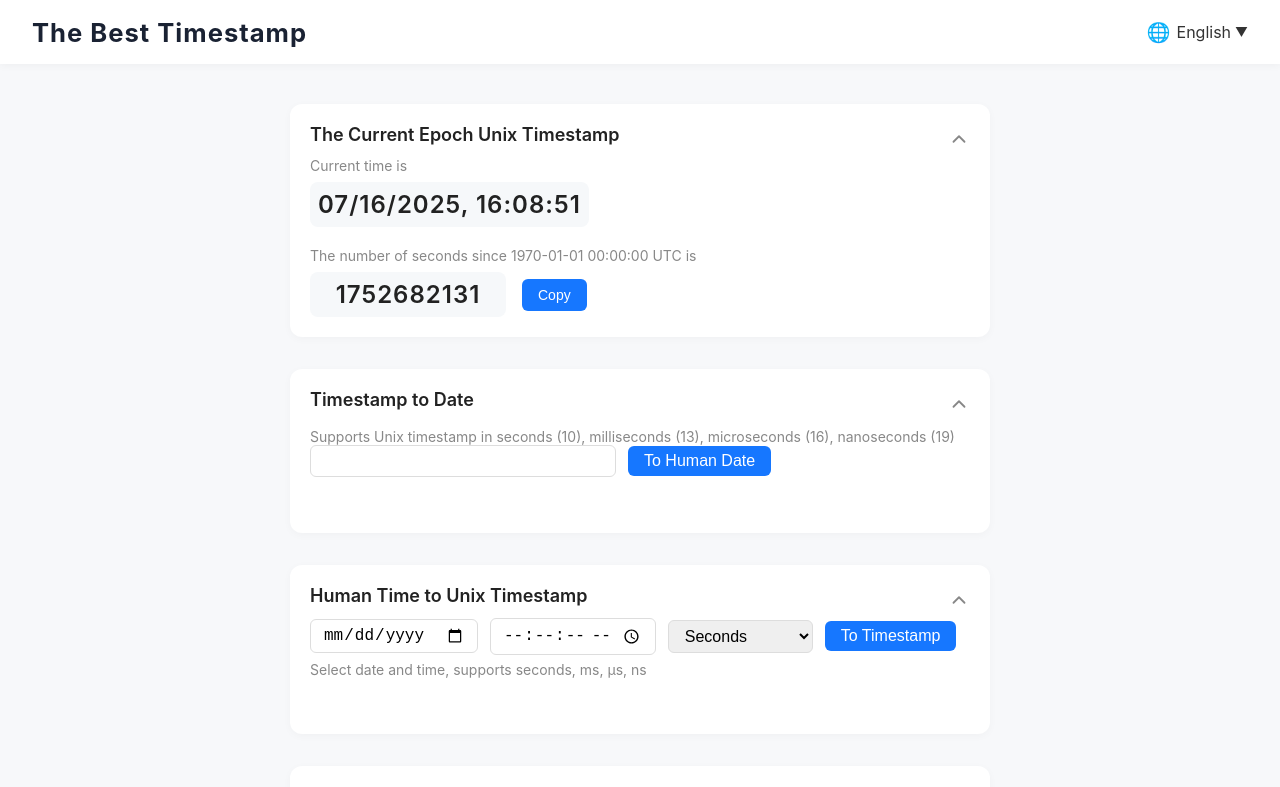
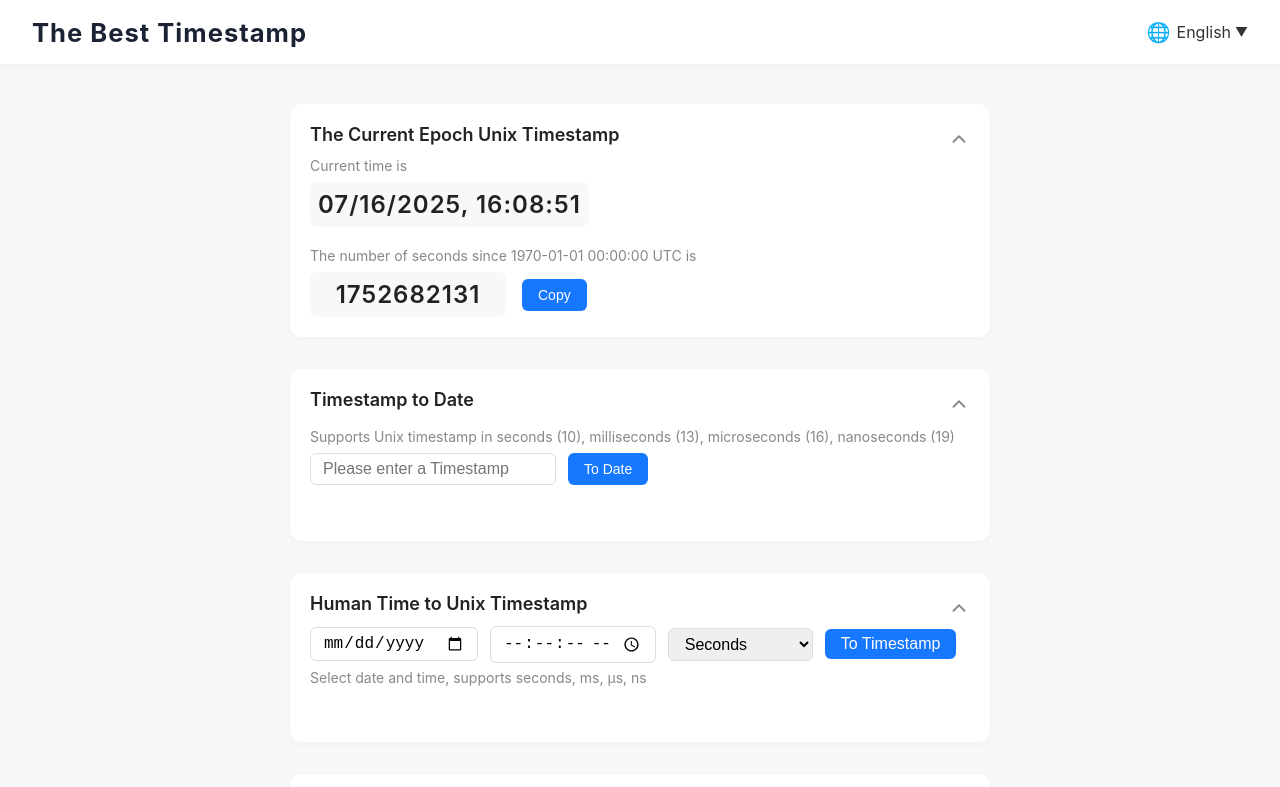
Before and after one commit to xuekeven/best-timestamp, a React (Create React App) app: page / in a window 1280 px wide. Shown: the top 787 px of the page. Built offline with nearby package versions, Linux system fonts and the light colour scheme.

Commit message:
feat:优化时间戳转日期

```diff
--- a/src/App.tsx
+++ b/src/App.tsx
@@ -182,10 +182,10 @@ function App() {
     }
     if (!isNaN(date.getTime())) {
       setGmtTime(date.toLocaleString(lang === 'zh' ? 'zh-CN' : 'en-US', {
-        timeZone: 'UTC', hour12: false, weekday: 'long', year: 'numeric', month: 'long', day: 'numeric', hour: 'numeric', minute: '2-digit', second: '2-digit',
+        timeZone: 'UTC', hour12: true, weekday: 'long', year: 'numeric', month: 'long', day: 'numeric', hour: 'numeric', minute: '2-digit', second: '2-digit',
       }));
       const localStr = date.toLocaleString(lang === 'zh' ? 'zh-CN' : 'en-US', {
-        hour12: false, weekday: 'long', year: 'numeric', month: 'long', day: 'numeric', hour: 'numeric', minute: '2-digit', second: '2-digit',
+        hour12: true, weekday: 'long', year: 'numeric', month: 'long', day: 'numeric', hour: 'numeric', minute: '2-digit', second: '2-digit',
       });
       const offset = -date.getTimezoneOffset();
       const sign = offset >= 0 ? '+' : '-';
@@ -259,10 +259,10 @@ function App() {
         <Section title={lang === 'zh' ? '当前 Unix 时间戳（Unix timestamp）' : 'The Current Epoch Unix Timestamp'} open={openSections.ts} onToggle={() => handleToggleSection('ts')} showToggle onMouseEnter={() => setCopyIdx('ts')} onMouseLeave={() => setCopyIdx(null)}>
           <TimestampDisplay timestamp={timestamp} copied={copied} onCopy={handleCopy} lang={lang} open={openSections.ts} />
         </Section>
-        <Section title={lang === 'zh' ? '时间戳转时间' : 'Timestamp to Date'} open={openSections.toHuman} onToggle={() => handleToggleSection('toHuman')} showToggle onMouseEnter={() => setCopyIdx('toHuman')} onMouseLeave={() => setCopyIdx(null)}>
+        <Section title={lang === 'zh' ? '时间戳转日期' : 'Timestamp to Date'} open={openSections.toHuman} onToggle={() => handleToggleSection('toHuman')} showToggle onMouseEnter={() => setCopyIdx('toHuman')} onMouseLeave={() => setCopyIdx(null)}>
           <TimestampToHuman inputTs={inputTs} setInputTs={setInputTs} handleTsToHuman={handleTsToHuman} tsError={tsError} humanTime={humanTime} gmtTime={gmtTime} localTime={localTime} relativeTime={relativeTime} lang={lang} open={openSections.toHuman} />
         </Section>
-        <Section title={lang === 'zh' ? '人类时间转Unix时间戳' : 'Human Time to Unix Timestamp'} open={openSections.toTs} onToggle={() => handleToggleSection('toTs')} showToggle onMouseEnter={() => setCopyIdx('toTs')} onMouseLeave={() => setCopyIdx(null)}>
+        <Section title={lang === 'zh' ? '人类时间转 Unix 时间戳' : 'Human Time to Unix Timestamp'} open={openSections.toTs} onToggle={() => handleToggleSection('toTs')} showToggle onMouseEnter={() => setCopyIdx('toTs')} onMouseLeave={() => setCopyIdx(null)}>
           <HumanToTimestamp inputDate={inputDate} setInputDate={setInputDate} inputTime={inputTime} setInputTime={setInputTime} tsUnit={tsUnit} setTsUnit={setTsUnit} handleHumanToTs={handleHumanToTs} ts3Error={ts3Error} outputTs={outputTs} lang={lang} open={openSections.toTs} />
         </Section>
         <Section title={lang === 'zh' ? '多语言代码示例' : 'Code Examples in Multiple Languages'} open={openSections.code} onToggle={() => handleToggleSection('code')} showToggle onMouseEnter={() => setCopyIdx('code')} onMouseLeave={() => setCopyIdx(null)}>
--- a/src/components/TimestampToHuman.tsx
+++ b/src/components/TimestampToHuman.tsx
@@ -16,9 +16,9 @@ interface TimestampToHumanProps {
 const TimestampToHuman: React.FC<TimestampToHumanProps> = ({ inputTs, setInputTs, handleTsToHuman, tsError, humanTime, gmtTime, localTime, relativeTime, lang, open }) => (
   open ? (
     <>
-      <div style={{ color: '#888', fontSize: 14, marginTop: 6 }}>
+      <div style={{ color: '#888', fontSize: 14, marginTop: 6, marginBottom: 8 }}>
         {lang === 'zh'
-          ? '支持秒（10位）、毫秒（13位）、微秒（16位）、纳秒（19位）Unix时间戳'
+          ? '支持秒（10位）、毫秒（13位）、微秒（16位）、纳秒（19位）的 Unix 时间戳'
           : 'Supports Unix timestamp in seconds (10), milliseconds (13), microseconds (16), nanoseconds (19)'}
       </div>
       <div style={{ display: 'flex', alignItems: 'center', gap: 12 }}>
@@ -26,6 +26,7 @@ const TimestampToHuman: React.FC<TimestampToHumanProps> = ({ inputTs, setInputTs
           type="text"
           inputMode="numeric"
           pattern="\\d*"
+          placeholder={lang === 'zh' ? "请输入时间戳" : "Please enter a Timestamp"}
           value={inputTs}
           onChange={e => setInputTs(e.target.value.replace(/[^\d]/g, ''))}
           style={{
@@ -33,7 +34,7 @@ const TimestampToHuman: React.FC<TimestampToHumanProps> = ({ inputTs, setInputTs
             padding: '6px 12px',
             borderRadius: 6,
             border: '1px solid #ddd',
-            width: 280,
+            width: 220,
             outline: 'none',
           }}
         />
@@ -47,31 +48,31 @@ const TimestampToHuman: React.FC<TimestampToHumanProps> = ({ inputTs, setInputTs
             color: '#fff',
             fontWeight: 500,
             cursor: 'pointer',
-            fontSize: 16,
+            fontSize: 14,
             transition: 'background 0.2s',
             outline: 'none',
+            height: 32,
           }}
         >
-          {lang === 'zh' ? '转为人类日期' : 'To Human Date'}
+          {lang === 'zh' ? '转为日期' : 'To Date'}
         </button>
       </div>
-
       <div style={{ marginTop: 12, minHeight: 24 }}>
         {tsError && <span style={{ color: '#d4380d', fontSize: 16 }}>{tsError}</span>}
         {!tsError && humanTime && (
-          <table style={{ borderCollapse: 'collapse', width: '100%', fontSize: 16 }}>
+          <table style={{ borderCollapse: 'collapse', width: '100%', fontSize: 16, border: '1px solid #eee' }}>
             <tbody>
               <tr>
-                <td style={{ color: '#888', padding: '4px 8px', width: 120 }}>{lang === 'zh' ? 'GMT时间' : 'GMT'}</td>
-                <td style={{ padding: '4px 8px' }}>{gmtTime}</td>
+                <td style={{ color: '#888', padding: '4px 8px', width: 120, border: '1px solid #eee' }}>{lang === 'zh' ? 'GMT 时间' : 'GMT'}</td>
+                <td style={{ padding: '4px 8px', border: '1px solid #eee' }}>{gmtTime}</td>
               </tr>
               <tr>
-                <td style={{ color: '#888', padding: '4px 8px' }}>{lang === 'zh' ? '你所在时区' : 'Your time zone'}</td>
-                <td style={{ padding: '4px 8px' }}>{localTime}</td>
+                <td style={{ color: '#888', padding: '4px 8px', border: '1px solid #eee' }}>{lang === 'zh' ? '你所在时区' : 'Your time zone'}</td>
+                <td style={{ padding: '4px 8px', border: '1px solid #eee' }}>{localTime}</td>
               </tr>
               <tr>
-                <td style={{ color: '#888', padding: '4px 8px' }}>{lang === 'zh' ? '相对当前时间' : 'Relative'}</td>
-                <td style={{ padding: '4px 8px' }}>{relativeTime}</td>
+                <td style={{ color: '#888', padding: '4px 8px', border: '1px solid #eee' }}>{lang === 'zh' ? '相对当前时间' : 'Relative'}</td>
+                <td style={{ padding: '4px 8px', border: '1px solid #eee' }}>{relativeTime}</td>
               </tr>
             </tbody>
           </table>
```
